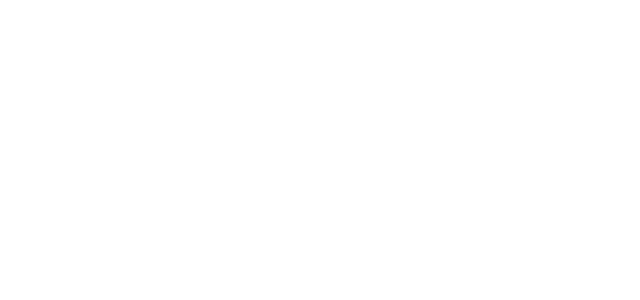
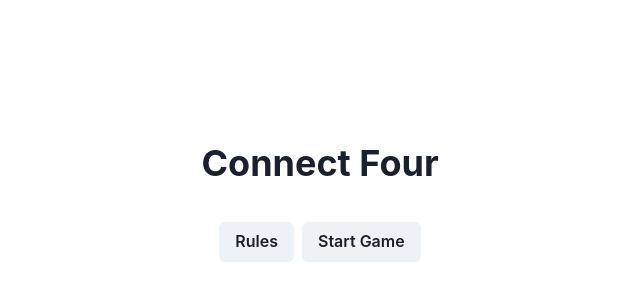
Before and after one commit to zthh626/lobby-connect-four, a Next.js app: page / in a window 1280 px wide. Shown: the part 216-516 px from the top of the page, without its empty margins (320-960 px from the left). Built offline with nearby package versions, Linux system fonts and the light colour scheme.

Commit message:
Add rules modal

```diff
--- /dev/null
+++ b/pages/components/modals/rules/RulesModal.tsx
@@ -0,0 +1,63 @@
+import { Button, Text } from "@chakra-ui/react";
+import {
+  Modal,
+  ModalOverlay,
+  ModalContent,
+  ModalHeader,
+  ModalCloseButton,
+  ModalBody,
+  ModalFooter,
+} from "@chakra-ui/modal";
+import React from "react";
+
+interface RulesModalProps {
+  isOpen: boolean;
+  onClose: () => void;
+}
+
+function RulesModal({ isOpen, onClose }: RulesModalProps) {
+  return (
+    <Modal isOpen={isOpen} onClose={onClose}>
+      <ModalOverlay />
+      <ModalContent>
+        <ModalHeader>Connect Four Rules</ModalHeader>
+        <ModalCloseButton />
+        <ModalBody>
+          <Text px="0.3em" pt="0.3em" pb="1em">
+            <Text fontWeight="bold">Game objective</Text>Be the first player to
+            connect 4 of the same colored discs in a row (either vertically,
+            horizontally, or diagonally)
+            <hr />
+          </Text>
+
+          <Text p="0.3em">
+            First, decide who goes first and what color each player will have. -
+            Players must alternate turns, and only one disc can be dropped in
+            each turn.
+          </Text>
+          <br />
+          <Text p="0.3em">
+            On your turn, drop one of your colored discs from the top into any
+            of the seven slots.
+          </Text>
+          <br />
+          <Text p="0.3em">
+            The game ends when there is a 4-in-a-row or a stalemate.
+          </Text>
+          <br />
+          <Text p="0.3em">
+            The starter of the previous game goes second on the next game.
+          </Text>
+        </ModalBody>
+
+        <ModalFooter>
+          <Button colorScheme="blue" mr={3} onClick={onClose}>
+            Close
+          </Button>
+        </ModalFooter>
+      </ModalContent>
+    </Modal>
+  );
+}
+
+export default RulesModal;
--- a/pages/index.tsx
+++ b/pages/index.tsx
@@ -1,8 +1,45 @@
-import { Flex } from "@chakra-ui/react";
+import {
+  Flex,
+  Center,
+  Heading,
+  Button,
+  HStack,
+  useDisclosure,
+} from "@chakra-ui/react";
 import type { NextPage } from "next";
+import React, { useState } from "react";
+import Board from "./components/board/Board";
+import RulesModal from "./components/modals/rules/RulesModal";
 
-const Home: NextPage = () => {
-  return <Flex h="100vh"></Flex>;
+const ConnectFourPage: NextPage = () => {
+  const [isPlaying, setIsPlaying] = useState(false);
+  const { isOpen, onOpen, onClose } = useDisclosure();
+
+  return (
+    <Flex justifyContent="center" h="100vh">
+      {isPlaying ? (
+        <Board />
+      ) : (
+        <Center flexDir="column">
+          <Heading p="1em ">Connect Four</Heading>
+          <HStack>
+            <>
+              <Button onClick={onOpen}>Rules</Button>
+
+              <RulesModal isOpen={isOpen} onClose={onClose} />
+            </>
+            <Button
+              onClick={() => {
+                setIsPlaying((prev) => !prev);
+              }}
+            >
+              Start Game
+            </Button>
+          </HStack>
+        </Center>
+      )}
+    </Flex>
+  );
 };
 
-export default Home;
+export default ConnectFourPage;
```
